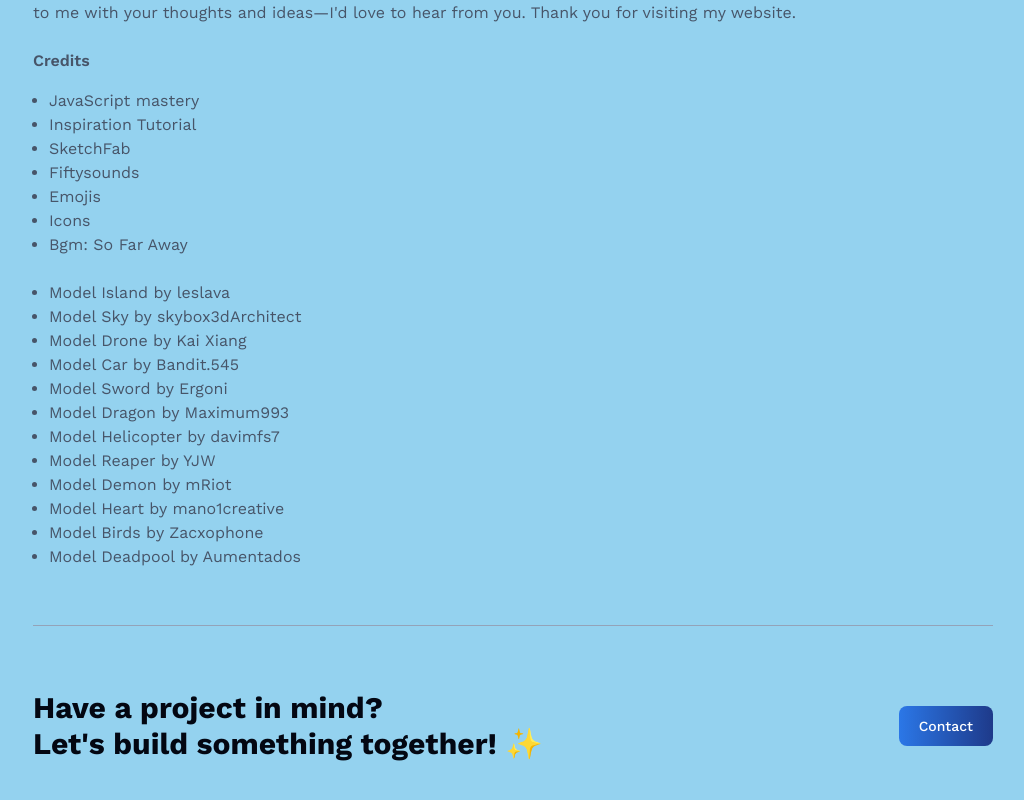
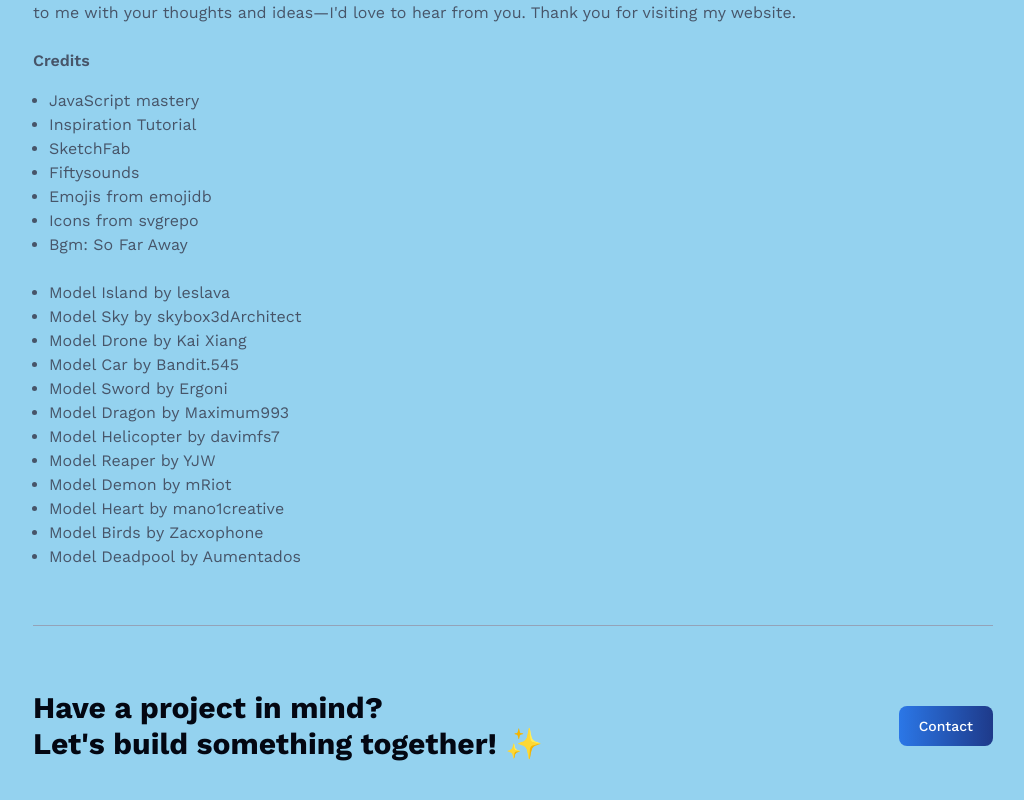
Before and after one commit to midnightcoder04/3DPortfolio, a React (Vite) app: page /about in a window 1280 px wide. Shown: the part 1253-2053 px from the top of the page, without its empty margins (127-1151 px from the left). Built offline with nearby package versions, Linux system fonts and the light colour scheme.

Commit message:
updated_credits

```diff
--- a/src/pages/About.jsx
+++ b/src/pages/About.jsx
@@ -94,8 +94,8 @@ const About = () => {
             <li><a href='https://www.youtube.com/watch?v=FkowOdMjvYo'>Inspiration Tutorial</a></li>
             <li><a href='https://sketchfab.com/'>SketchFab</a></li>
             <li><a href='https://www.fiftysounds.com/'>Fiftysounds</a></li>
-            <li><a href='https://emojidb.org/'>Emojis</a></li>
-            <li><a href='https://www.svgrepo.com/'>Icons</a></li>
+            <li><a href='https://emojidb.org/'>Emojis from emojidb</a></li>
+            <li><a href='https://www.svgrepo.com/'>Icons from svgrepo</a></li>
             <li><a href='https://www.youtube.com/watch?v=ed7UrdNEYrQ'>Bgm: So Far Away</a></li>
             <br />
             <li><a href='https://skfb.ly/6YDPn'></a>Model Island by leslava</li>
```
